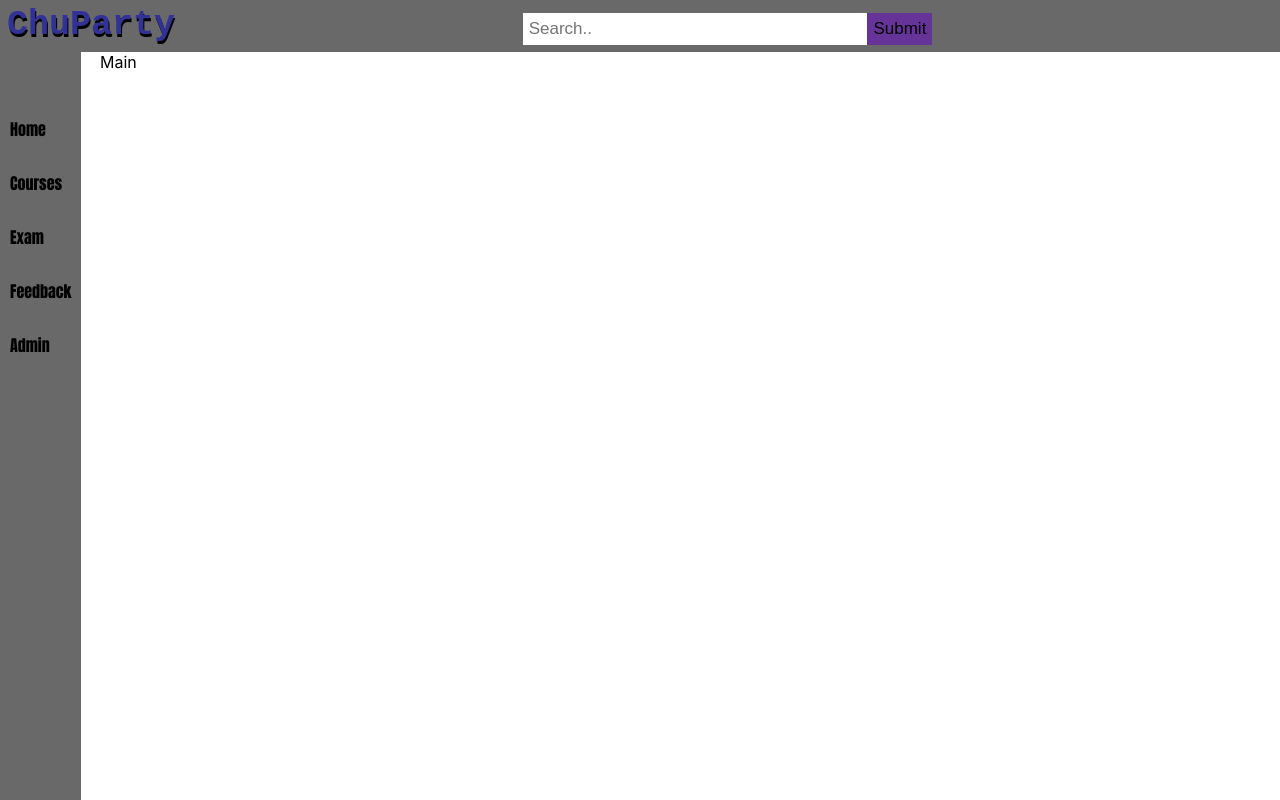
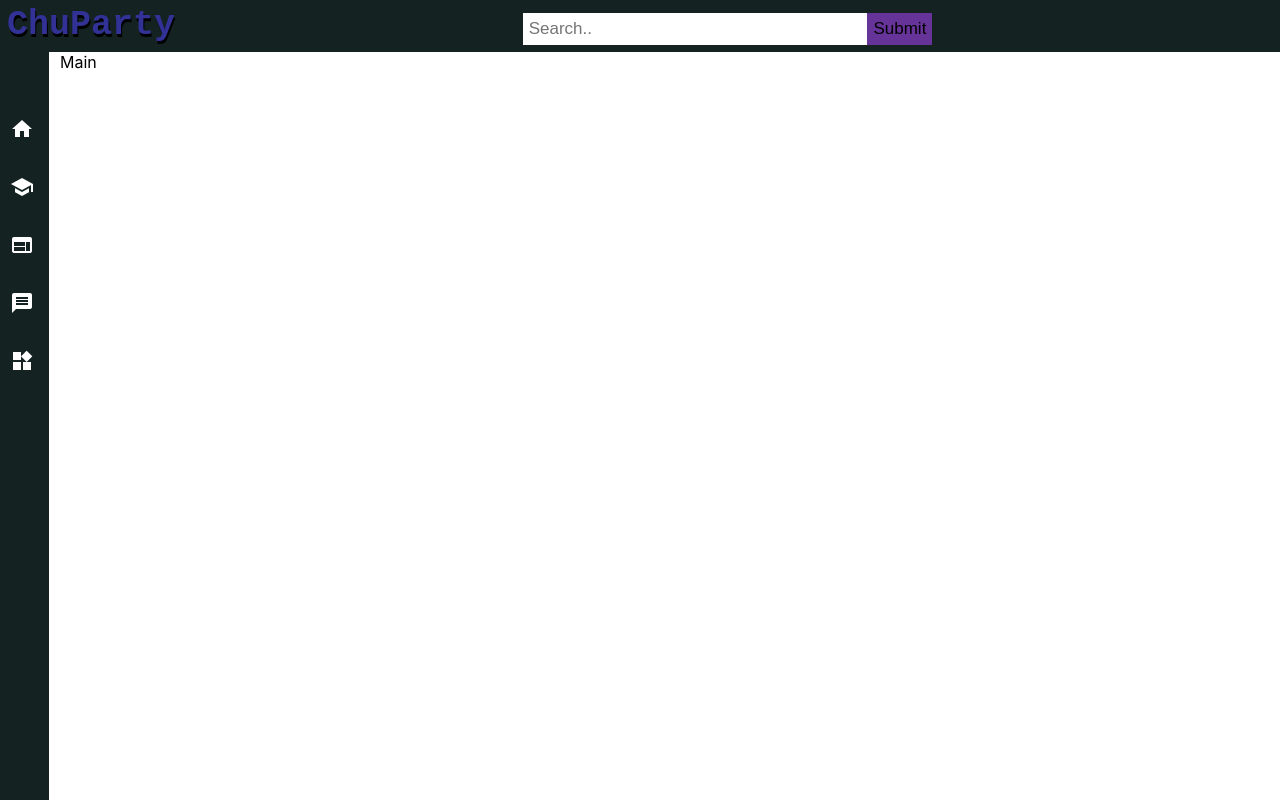
Before and after one commit to InbarCha/ChuParty, a React (Create React App) app in the folder Chuparty_project/frontend/: page / in a window 1280 px wide. Built offline with nearby package versions, Linux system fonts and the light colour scheme.

Commit message:
using icons for sidebar

```diff
--- a/Chuparty_project/frontend/public/index.html
+++ b/Chuparty_project/frontend/public/index.html
@@ -3,6 +3,8 @@
   <head>
     <meta charset="utf-8" />
     <link rel="icon" href="%PUBLIC_URL%/favicon.ico" />
+    <!-- google icons from: https://www.w3schools.com/icons/icons_reference.asp -->
+    <link href="https://fonts.googleapis.com/icon?family=Material+Icons" rel="stylesheet">
     <meta name="viewport" content="width=device-width, initial-scale=1" />
     <meta name="theme-color" content="#000000" />
     <meta
@@ -10,34 +12,11 @@
       content="Web site created using create-react-app"
     />
     <link rel="apple-touch-icon" href="%PUBLIC_URL%/logo192.png" />
-    <!--
-      manifest.json provides metadata used when your web app is installed on a
-      user's mobile device or desktop. See https://developers.google.com/web/fundamentals/web-app-manifest/
-    -->
     <link rel="manifest" href="%PUBLIC_URL%/manifest.json" />
-    <!--
-      Notice the use of %PUBLIC_URL% in the tags above.
-      It will be replaced with the URL of the `public` folder during the build.
-      Only files inside the `public` folder can be referenced from the HTML.
-
-      Unlike "/favicon.ico" or "favicon.ico", "%PUBLIC_URL%/favicon.ico" will
-      work correctly both with client-side routing and a non-root public URL.
-      Learn how to configure a non-root public URL by running `npm run build`.
-    -->
     <title>React App</title>
   </head>
   <body>
     <noscript>You need to enable JavaScript to run this app.</noscript>
     <div id="root"></div>
-    <!--
-      This HTML file is a template.
-      If you open it directly in the browser, you will see an empty page.
-
-      You can add webfonts, meta tags, or analytics to this file.
-      The build step will place the bundled scripts into the <body> tag.
-
-      To begin the development, run `npm start` or `yarn start`.
-      To create a production bundle, use `npm run build` or `yarn build`.
-    -->
   </body>
 </html>
--- a/Chuparty_project/frontend/src/App.css
+++ b/Chuparty_project/frontend/src/App.css
@@ -5,7 +5,7 @@
   margin: 0px;
   padding-top: 5px;
   padding-bottom: 5px;
-  background-color: dimgray;
+  background-color: rgb(20, 34, 34);;
   width: 100vw;
   text-align: center;
   font-family: 'Courier New', Courier, monospace;
@@ -23,13 +23,35 @@
 
 .sidebar {
   position: fixed;
-  background-color: dimgray;
+  background-color: rgb(20, 34, 34);;
   margin-top: 0px;
   padding-top: 50px;
   height: 100vh;
 }
 
 .side_item {
+  color: white;
+  padding-top: 15px;
+  padding-left: 10px;
+  padding-right: 15px;
+  padding-bottom: 15px;
+}
+
+.side_item:hover {
+  cursor: pointer;
+  box-shadow: black 1px 3px;
+  background-color: rgb(46, 77, 77);;
+}
+
+.side_item span{
+  display: none;
+  position: absolute;
+  margin-top: -5.75px;
+  margin-left: 15px;
+  border-bottom-right-radius: 12px;
+  border-top-right-radius: 12px;
+  box-shadow: black 1px 3px;
+  background-color: inherit;
   font-family: Impact, Charcoal, sans-serif;
   color: black;
   padding-top: 15px;
@@ -38,12 +60,9 @@
   padding-bottom: 15px;
 }
 
-.side_item:hover {
-  cursor: pointer;
-  box-shadow: black 1px 3px;
-  background-color: grey;
+.side_item:hover span{
+  display:inline-block;
 }
-
 .search-container {
   flex: auto;
 }
@@ -63,5 +82,5 @@
 }
 
 #content_container{
-  margin-left: 100px;
+  margin-left: 60px;
 }
--- a/Chuparty_project/frontend/src/components/Sidebar.component.js
+++ b/Chuparty_project/frontend/src/components/Sidebar.component.js
@@ -5,18 +5,23 @@ export default class Home extends Component{
         return(
             <div className="sidebar">
                 <div className='side_item'>
+                    <i class="material-icons">home</i>
                     <span>Home</span>
                 </div>
                 <div className='side_item'>
+                    <i class="material-icons">school</i>
                     <span>Courses</span>
                 </div>
                 <div className='side_item'>
+                    <i class="material-icons">web</i>
                     <span>Exam</span>
                 </div>
                 <div className='side_item'>
+                    <i class="material-icons">message</i>
                     <span>Feedback</span>
                 </div>
                 <div className='side_item'>
+                    <i class="material-icons">widgets</i>
                     <span>Admin</span>
                 </div>
             </div>
```
